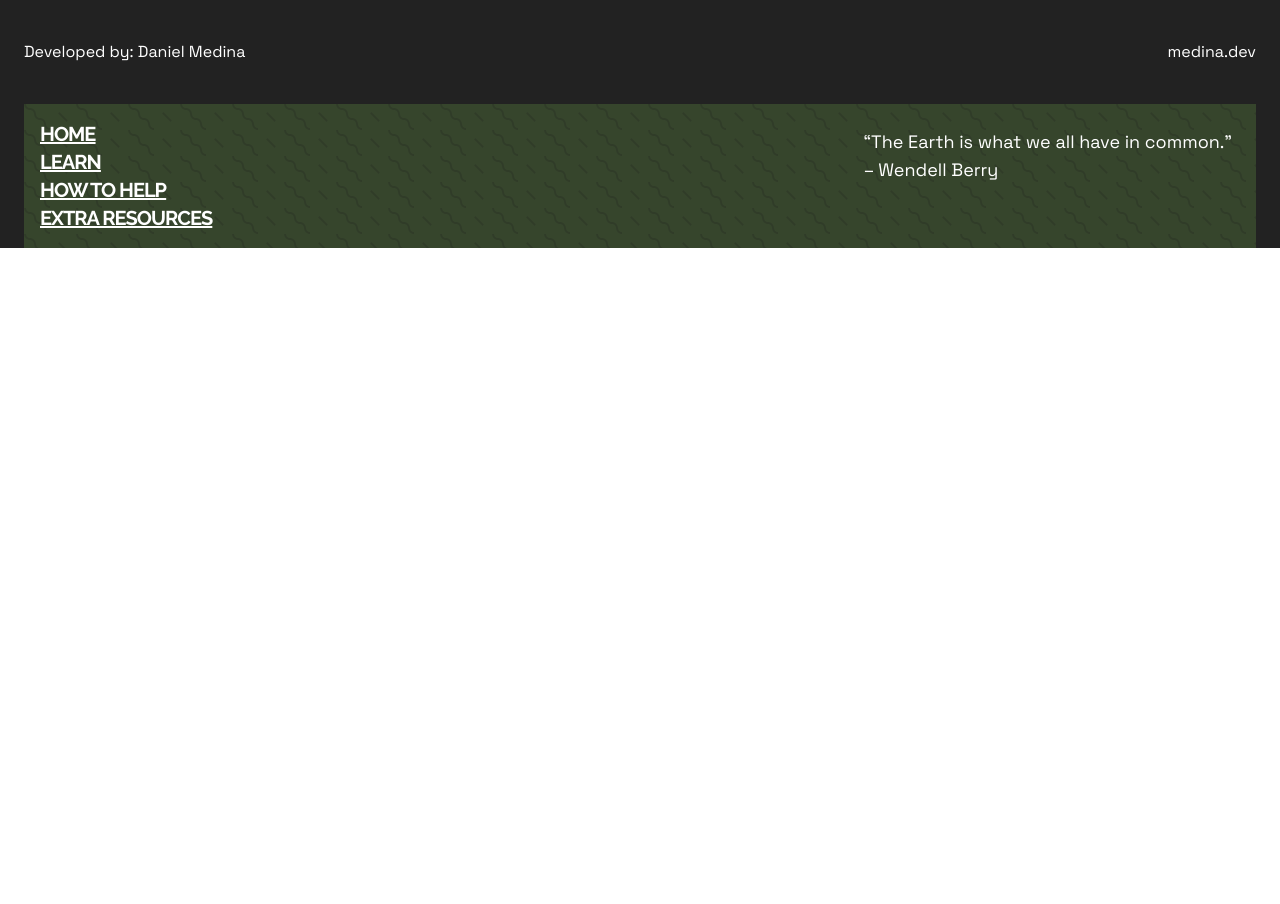
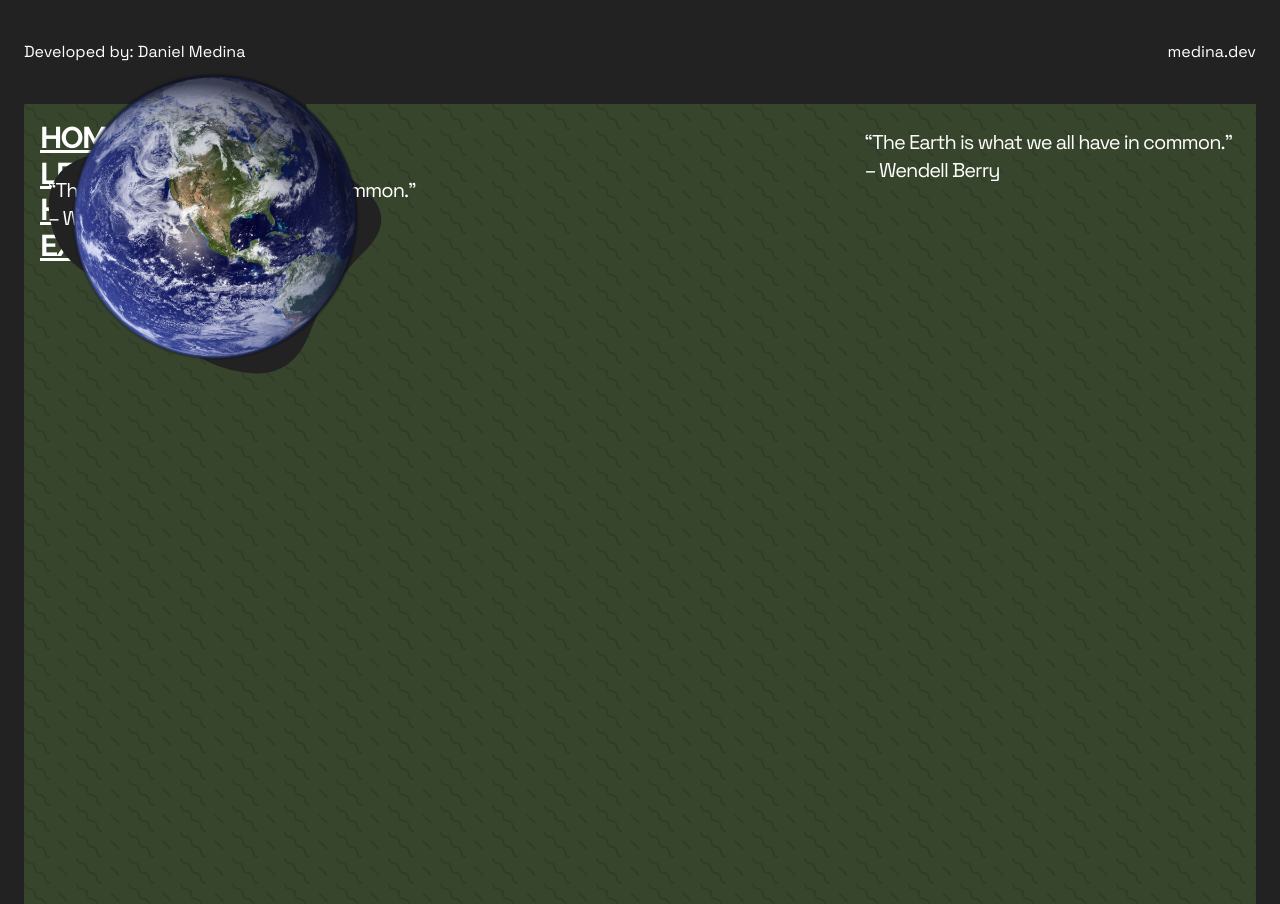
Before and after one commit to dnrm/earth, a Next.js app: page / in a window 1280 px wide. Before the commit the page ends 800 px from the top, so only its background shows below. Built offline with nearby package versions, Linux system fonts and the light colour scheme.

Commit message:
:sparkles: Advanced a little bit in the hero section

```diff
--- a/pages/_document.js
+++ b/pages/_document.js
@@ -11,7 +11,7 @@
       <Html>
         <Head>
           <link rel="preconnect" href="https://fonts.googleapis.com" />
-          <link rel="preconnect" href="https://fonts.gstatic.com" crossOrigin />
+          <link rel="preconnect" href="https://fonts.gstatic.com" crossOrigin="true" />
           <link
             href="https://fonts.googleapis.com/css2?family=Space+Grotesk:wght@300;400;500;600;700&display=swap"
             rel="stylesheet"
--- a/pages/index.js
+++ b/pages/index.js
@@ -12,9 +12,9 @@
         <p className="font-space-grotesk">Developed by: Daniel Medina</p>
         <p className="font-space-grotesk">medina.dev</p>
       </div>
-      <div className="hero mx-6 bg-leaf wiggle">
+      <div className="hero mx-6 bg-leaf wiggle h-screen">
         <div className="top-layer flex justify-between items-start">
-          <div className="nav p-4 text-white font-bold underline tracking-tighter text-xl flex flex-col font-raleway">
+          <div className="nav p-4 text-white font-bold underline tracking-tighter text-3xl flex flex-col font-raleway">
             <Link href="/">
               <a>HOME</a>
             </Link>
@@ -28,13 +28,41 @@
               <a>EXTRA RESOURCES</a>
             </Link>
           </div>
-          <div className="quote p-6 text-white font-space-grotesk text-lg">
+          <div className="quote p-6 text-white tracking-tighter font-space-grotesk text-xl">
             <p>“The Earth is what we all have in common.”</p>
             <p>– Wendell Berry</p>
           </div>
         </div>
-        <div className="circle absolute left-1/2 -ml-8 -mb-8">
-
+        <div className="circle text-dark grid place-items-center max-w-96 -mt-64 -mb-64">
+          <div className="earth-photo absolute z-10 h-full w-1/4">
+            <Image
+              src="/earth.png"
+              layout="fill"
+              objectFit="contain"
+              alt="earth picture"
+            />
+          </div>
+          <div className="svg-blob h-full w-full">
+            <svg
+              viewBox="0 0 500 500"
+              xmlns="http://www.w3.org/2000/svg"
+              xmlnsXlink="http://www.w3.org/1999/xlink"
+              width="100%"
+              id="blobSvg"
+            >
+              <path
+                id="blob"
+                d="M443,296.5Q395,343,371.5,403.5Q348,464,285,453.5Q222,443,190.5,399Q159,355,100,333Q41,311,33,247.5Q25,184,95.5,168.5Q166,153,194,105.5Q222,58,287,43Q352,28,365.5,97.5Q379,167,435,208.5Q491,250,443,296.5Z"
+                fill="currentColor"
+              ></path>
+            </svg>
+          </div>
+        </div>
+        <div className="bottom-text">
+          <div className="quote p-6 text-white tracking-tighter font-space-grotesk text-xl">
+            <p>“The Earth is what we all have in common.”</p>
+            <p>– Wendell Berry</p>
+          </div>
         </div>
       </div>
     </div>
```
Also changed, not shown: public/blob.svg (added).
